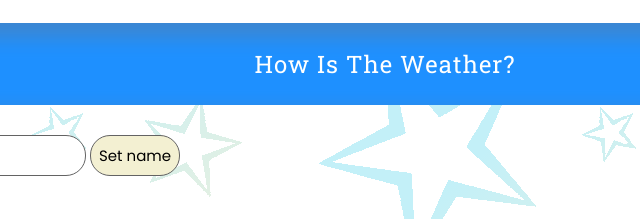
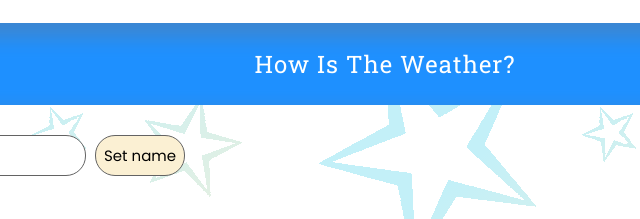
Before and after one commit to TsukiFlower/Chat-with-canvas, a website: page public/index.html in a window 1280 px wide. Shown: the top 219 px of the page, 255-895 px from the left. Drawn offline with Linux system fonts and the light colour scheme.

Commit message:
color btn

```diff
--- a/public/style.css
+++ b/public/style.css
@@ -68,11 +68,12 @@ input, button{
 }
 
 button {
-    background-color: rgb(243, 240, 210);
+    background-color: #FBF0D3;
+    margin-left: 5px;
 }
 
 button:hover {
-    box-shadow: 1px 3px 5px 1px rgb(247, 231, 181) inset;
+    box-shadow: 1px 3px 5px 1px #FBE6B0 inset;
 }
 
 #inputText {
```
